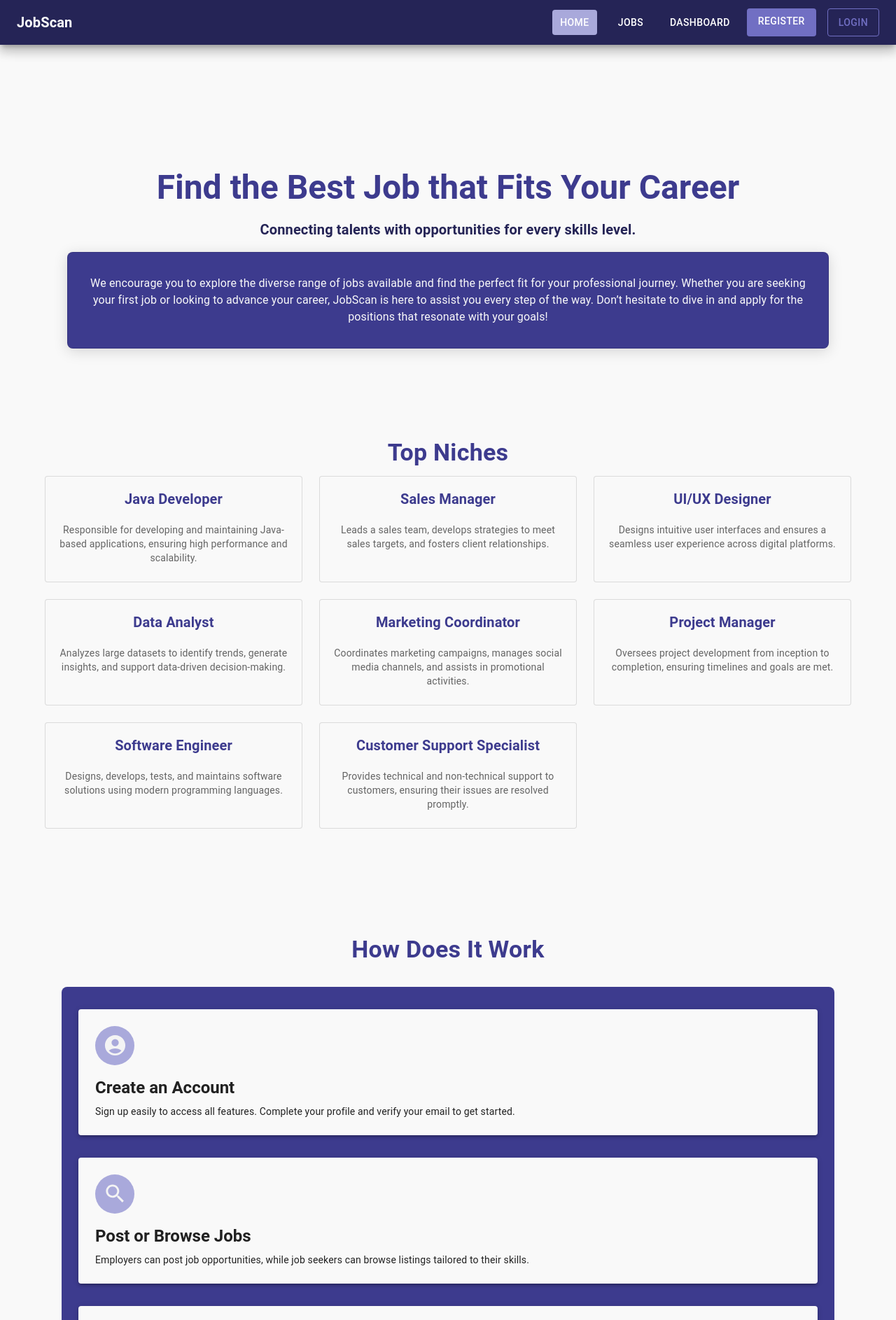
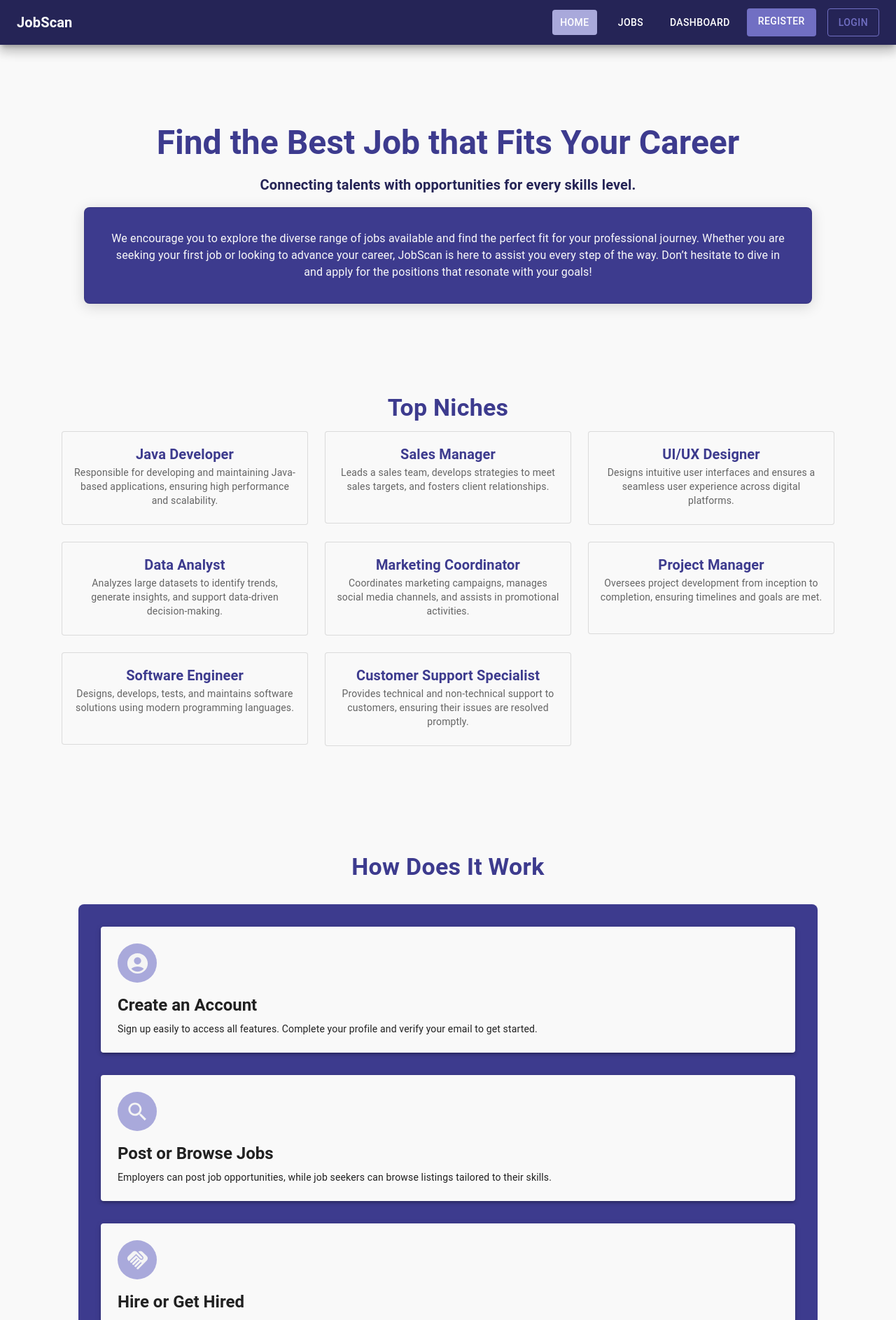
Before and after one commit to fearalert/job-seeker, a React (Vite) app in the folder frontend/: page / in a window 1280 px wide. Shown: the top 1886 px of the page at 70% size. Built offline with nearby package versions, Linux system fonts and the light colour scheme.

Commit message:
Some changes to Home page

```diff
--- a/frontend/src/components/home/Hero.jsx
+++ b/frontend/src/components/home/Hero.jsx
@@ -11,9 +11,11 @@ const Hero = () => {
       textAlign: 'center',
       justifyContent: 'center',
       alignItems: 'center',
-      p: 4,
+      p: theme.spacing(4),
       backgroundColor: theme.palette.background.default,
-      mt: 16,
+      mt: theme.spacing(8),
+      maxWidth: '100%',
+      overflowX: 'hidden',
     }}>
       <Typography variant="h3" fontWeight="bold" color={theme.palette.primary.main}>
         Find the Best Job that Fits Your Career
--- a/frontend/src/components/home/Niches.jsx
+++ b/frontend/src/components/home/Niches.jsx
@@ -55,14 +55,18 @@ const JobList = () => {
         <Grid container spacing={3} >
           {jobs.map((job) => (
           <Grid item xs={12} sm={6} md={4} key={job.id}>
-            <Card variant="outlined" sx={{ boxShadow: 0.5, height: 150, textAlign:"center", backgroundColor: theme.palette.background.default, '&:hover' : {
+          <Card variant="outlined" sx={{
+            boxShadow: 0.5,
+            minHeight: 130,
+            textAlign: "center",
+            backgroundColor: theme.palette.background.default,
+            '&:hover': {
               backgroundColor: theme.palette.background.paper,
             }}} >
             <CardContent>
               <Typography variant="h6" color={theme.palette.primary.main}>
                 {job.service}
               </Typography>
-                <br />
               <Typography variant="body2" color="textSecondary">
                 {job.description}
               </Typography>
--- a/frontend/src/components/home/Working.jsx
+++ b/frontend/src/components/home/Working.jsx
@@ -38,23 +38,23 @@ const steps = [
 const Working = () => {
   const theme = useTheme();
   return (
-    <Container sx={{ my: 5, p: 2 }}>
+    <Container sx={{ my: theme.spacing(5), p: theme.spacing(2) }}>
   <Typography
     variant="h4"
     align="center"
     fontWeight="bold"
     gutterBottom
     color={theme.palette.primary.main}
-        marginBottom={4}
+    marginBottom={theme.spacing(4)}
   >
     How Does It Work
   </Typography>
-      <Container  sx={{
+  <Box sx={{
       display: 'flex',
       flexDirection: 'column',
-          gap: 4,
+      gap: theme.spacing(4),
       borderRadius: 2,
-          p: 4,
+      p: theme.spacing(4),
       backgroundColor: theme.palette.primary.main,
     }}>
     {steps.map((step, index) => (
@@ -62,9 +62,9 @@ const Working = () => {
          key={index}
          elevation={3}
          sx={{
-             p: 3,
+           p: theme.spacing(3),
            textAlign: "left",
-             backgroundColor: 'background.default',
+           backgroundColor: theme.palette.background.default,
            transition: 'background-color 0.3s ease',
            '&:hover': {
              backgroundColor: theme.palette.tertiary.dark,
@@ -72,23 +72,21 @@ const Working = () => {
            },
          }}
        >
-             <Box
-              sx={{
+         <Box sx={{
               display: 'flex',
               justifyContent: 'center',
               alignItems: 'center',
               width: 56,
               height: 56,
               borderRadius: '50%',
-                backgroundColor: 'primary.light',
-                mb: 2,
-              }}
-            >
-              <IconButton variant="outlined" sx={{ color: theme.palette.background.paper }}>
+              backgroundColor: theme.palette.primary.light,
+              mb: theme.spacing(2),
+            }}>
+          <IconButton sx={{ color: theme.palette.background.paper }}>
             {step.icon}
           </IconButton>
          </Box>
-            <Typography variant="h5" sx={{ mb: 1, fontWeight:"bold" }}>
+         <Typography variant="h5" sx={{ mb: theme.spacing(1), fontWeight: "bold" }}>
            {step.title}
          </Typography>
          <Typography variant="body2">
@@ -96,7 +94,7 @@ const Working = () => {
          </Typography>
        </Paper>
     ))}
-      </Container>
+  </Box>
   </Container>
   );
 };
--- a/frontend/src/pages/home/Home.jsx
+++ b/frontend/src/pages/home/Home.jsx
@@ -1,15 +1,18 @@
-import Hero from "../../components/home/Hero"
-import Niches from "../../components/home/Niches"
-import Working from "../../components/home/Working"
+import Hero from "../../components/home/Hero";
+import Niches from "../../components/home/Niches";
+import Working from "../../components/home/Working";
+import { Box, Container } from "@mui/material";
 
 const Home = () => {
   return (
-    <>
-      <Hero />
-      <Niches />
-      <Working />
-    </>
-  )
-}
+    <Box sx={{ overflowX: 'hidden' }}>
+      <Container>
+        <Hero />
+        <Niches />
+        <Working />
+      </Container>
+    </Box>
+  );
+};
 
-export default Home
+export default Home;
```
Lines whose indentation alone changed are shown as unchanged.
